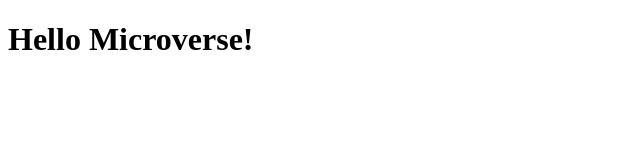
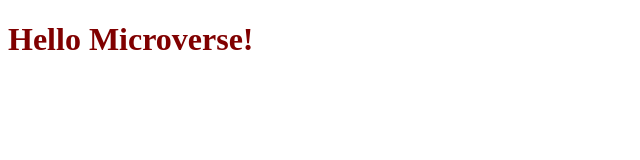
Before and after one commit to Shisui6/hello-microverse, a plain HTML site: page index.html in a window 1280 px wide. Shown: the whole page, without its empty margins (0-640 px from the left). Drawn offline with Linux system fonts and the light colour scheme.

Commit message:
Add style.css file

```diff
--- a/index.html
+++ b/index.html
@@ -4,9 +4,10 @@
     <meta charset="UTF-8">
     <meta http-equiv="X-UA-Compatible" content="IE=edge">
     <meta name="viewport" content="width=device-width, initial-scale=1.0">
+    <link rel="stylesheet" href="./style.css">
     <title>Hello</title>
 </head>
 <body>
-    <h1>Hello Microverse!</h1>
+    <h1 class="color">Hello Microverse!</h1>
 </body>
 </html>
--- /dev/null
+++ b/style.css
@@ -0,0 +1,3 @@
+.color {
+    color: maroon;
+}
```
